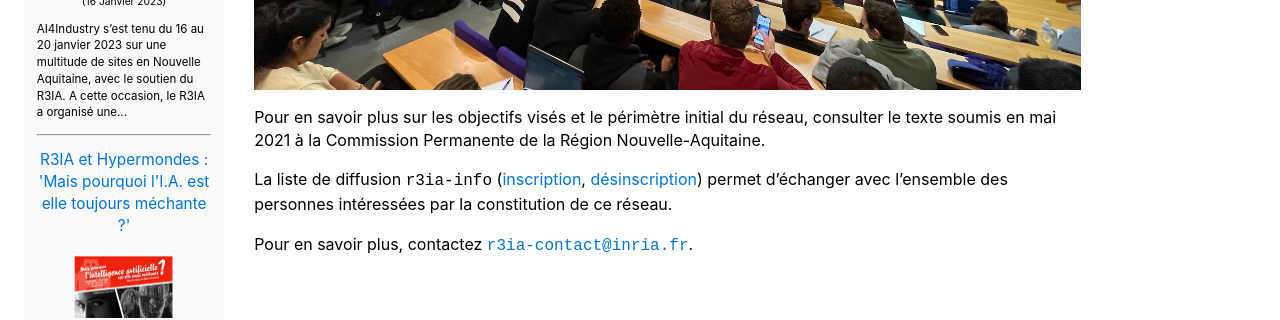
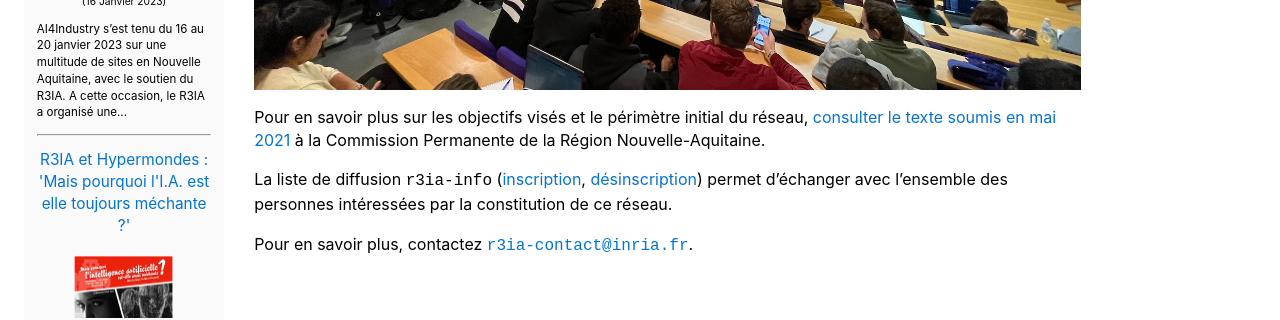
Before and after one commit to lorensipro/website-r3ia, a Jekyll site: the page built from src/index.md, in a window 1280 px wide. Shown: the part 1079-1399 px from the top of the page. Built offline with Jekyll 4.4.1, drawn with Linux system fonts in a browser that asks for light colours; some of the changed lines change nothing that is shown.

Commit message:
Fix lien document R3IA

```diff
--- a/src/index.md
+++ b/src/index.md
@@ -20,7 +20,7 @@ Un ensemble d'acteurs régionaux a proposé à la Région la création d'un rés
 
 ![Des élèves le premier jour de AI4Industry, soutenu par le R3IA]({{site.url}}{{ site.baseurl }}/assets/img-multisize/medium/ai4industry-2023-banner.jpg)
 
-Pour en savoir plus sur les objectifs visés et le périmètre initial du réseau, consulter le texte soumis en mai 2021 à la Commission Permanente de la Région Nouvelle-Aquitaine.
+Pour en savoir plus sur les objectifs visés et le périmètre initial du réseau, [consulter le texte soumis en mai 2021]({{site.url}}{{ site.baseurl }}/downloads/R3IA.pdf) à la Commission Permanente de la Région Nouvelle-Aquitaine.
 
 La liste de diffusion `r3ia-info` ([inscription](https://sympa.inria.fr/sympa/subscribe/r3ia-info), [désinscription](https://sympa.inria.fr/sympa/signoff/r3ia-info)) permet d'échanger avec l'ensemble des personnes intéressées par la constitution de ce réseau.
 
```
